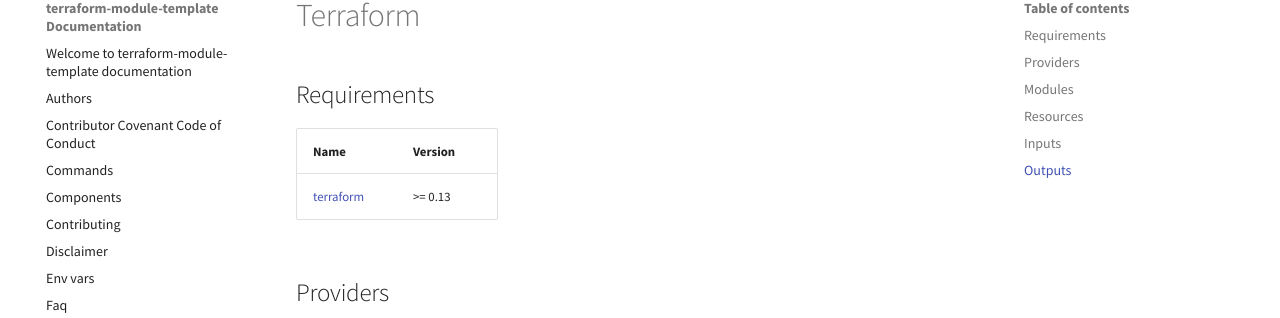
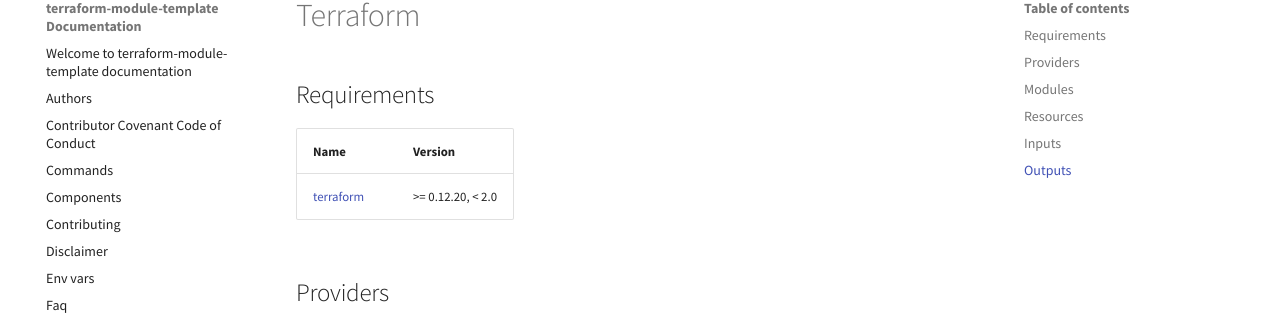
Before and after one commit to luismayta/hadenlabs-terraform-module-template, an MkDocs documentation site: the page built from docs/include/terraform.md, in a window 1280 px wide and 1010 px high. Shown: the part 103-421 px from the top of the window. Built offline with MkDocs 1.6.1 and Material for MkDocs 9.7.7, drawn with Linux system fonts in a browser that asks for light colours; comment, search, counter and statistics services are not loaded.

Commit message:
chore: implement version terraform (#19)

```diff
--- a/docs/include/terraform.md
+++ b/docs/include/terraform.md
@@ -3,7 +3,7 @@
 
 | Name | Version |
 |------|---------|
-| <a name="requirement_terraform"></a> [terraform](#requirement\_terraform) | >= 0.13 |
+| <a name="requirement_terraform"></a> [terraform](#requirement\_terraform) | >= 0.12.20, < 2.0 |
 
 ## Providers
 
```
Also changed, not shown: 1 other file.
